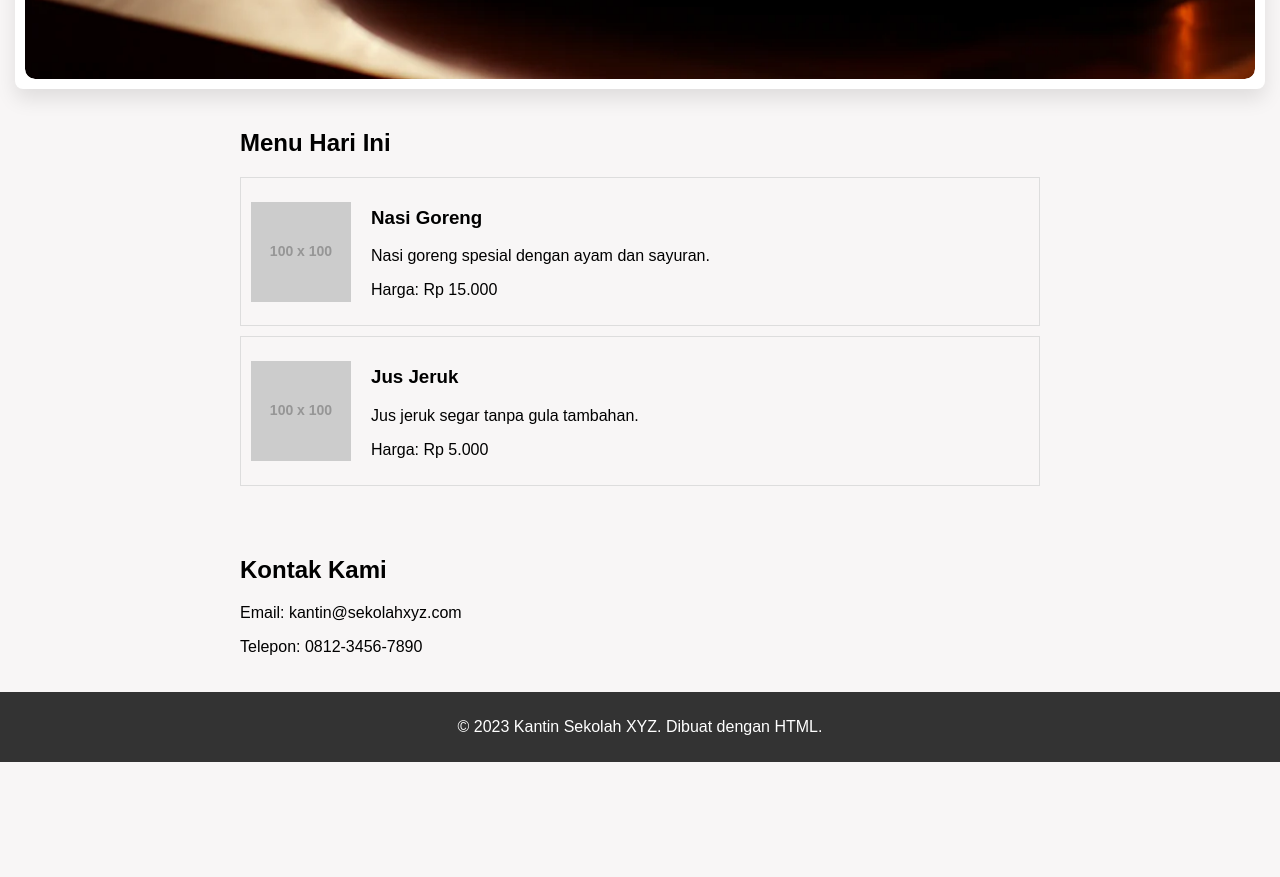
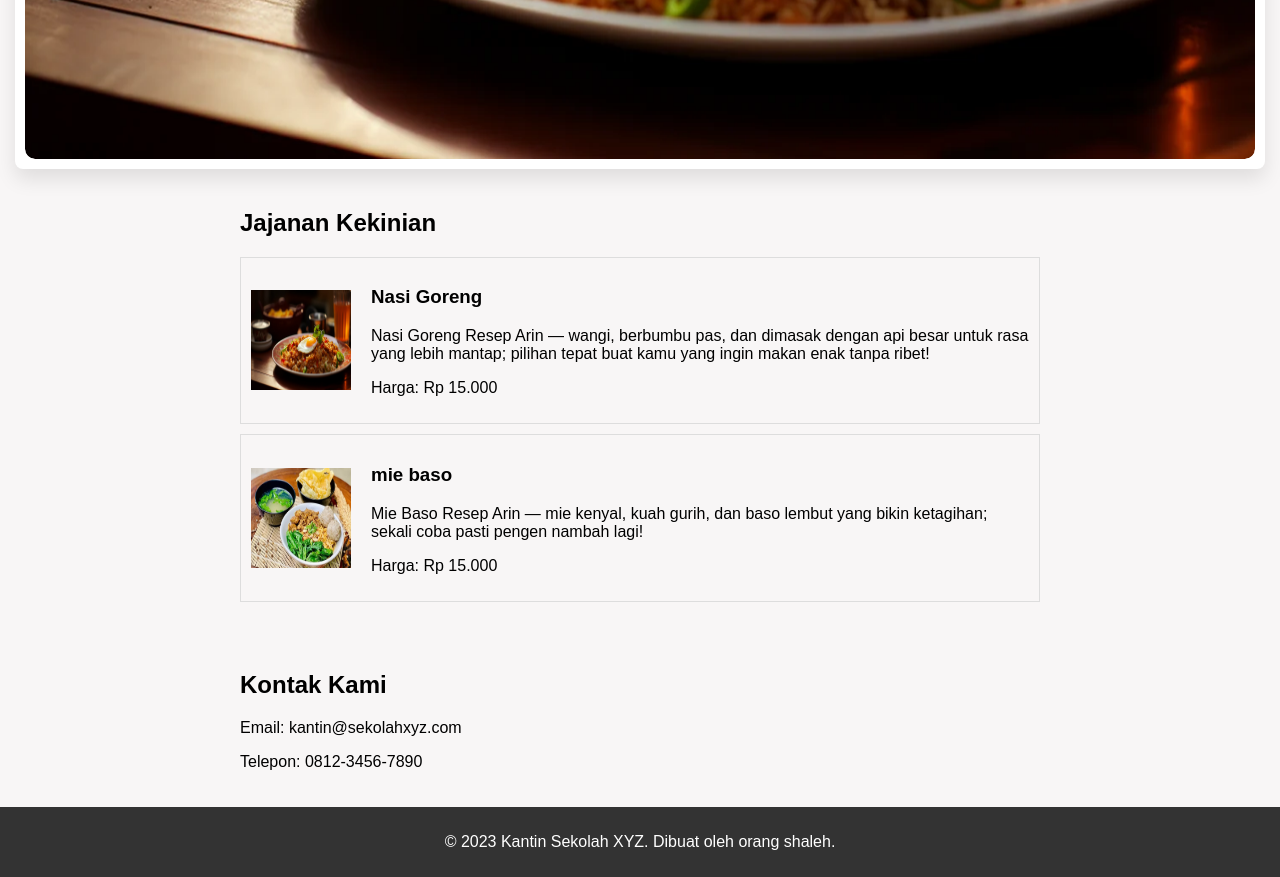
Before and after one commit to Zer034-h/kantinku, a plain HTML site: page index.html in a window 1280 px wide. Shown: the part 800-1677 px from the top of the page. Before the commit the page ends 1562 px from the top, so only its background shows below. Drawn offline with Linux system fonts and the light colour scheme; placeholder pictures from the web are drawn by us; a web font is replaced by a local one.

Commit message:
Update index.html

```diff
--- a/index.html
+++ b/index.html
@@ -12,7 +12,7 @@
 <body>
 
     <nav class="Top"><P><b>Kantinku</b></P></nav>
-    <header></header>
+    <header><h1>Jajan apa hari ini?</h1></header>
 
 <div class="container">
     <div class="grid-tabel">
@@ -28,21 +28,21 @@
     </div>
 
     <section id="menu">
-        <h2>Menu Hari Ini</h2>
+        <h2>Jajanan Kekinian</h2>
         <div class="menu-item">
-            <img src="https://via.placeholder.com/100" alt="Nasi Goreng">
+            <img src="asset/img/nasgor.png" alt="Nasi Goreng">
             <div>
                 <h3>Nasi Goreng</h3>
-                <p>Nasi goreng spesial dengan ayam dan sayuran.</p>
+                <p>Nasi Goreng Resep Arin — wangi, berbumbu pas, dan dimasak dengan api besar untuk rasa yang lebih mantap; pilihan tepat buat kamu yang ingin makan enak tanpa ribet!</p>
                 <p>Harga: Rp 15.000</p>
             </div>
         </div>
         <div class="menu-item">
-            <img src="https://via.placeholder.com/100" alt="Jus Jeruk">
+            <img src="asset/img/miebaso.png" alt="Jus Jeruk">
             <div>
-                <h3>Jus Jeruk</h3>
-                <p>Jus jeruk segar tanpa gula tambahan.</p>
-                <p>Harga: Rp 5.000</p>
+                <h3>mie baso</h3>
+                <p>Mie Baso Resep Arin — mie kenyal, kuah gurih, dan baso lembut yang bikin ketagihan; sekali coba pasti pengen nambah lagi!</p>
+                <p>Harga: Rp 15.000</p>
             </div>
         </div>
     </section>
@@ -54,7 +54,7 @@
 
     </div>
     <footer>
-        <p>&copy; 2023 Kantin Sekolah XYZ. Dibuat dengan HTML.</p>
+        <p>&copy; 2023 Kantin Sekolah XYZ. Dibuat oleh orang shaleh.</p>
     </footer>
 
 <script type="module" src="js/script.js"></script>
```
